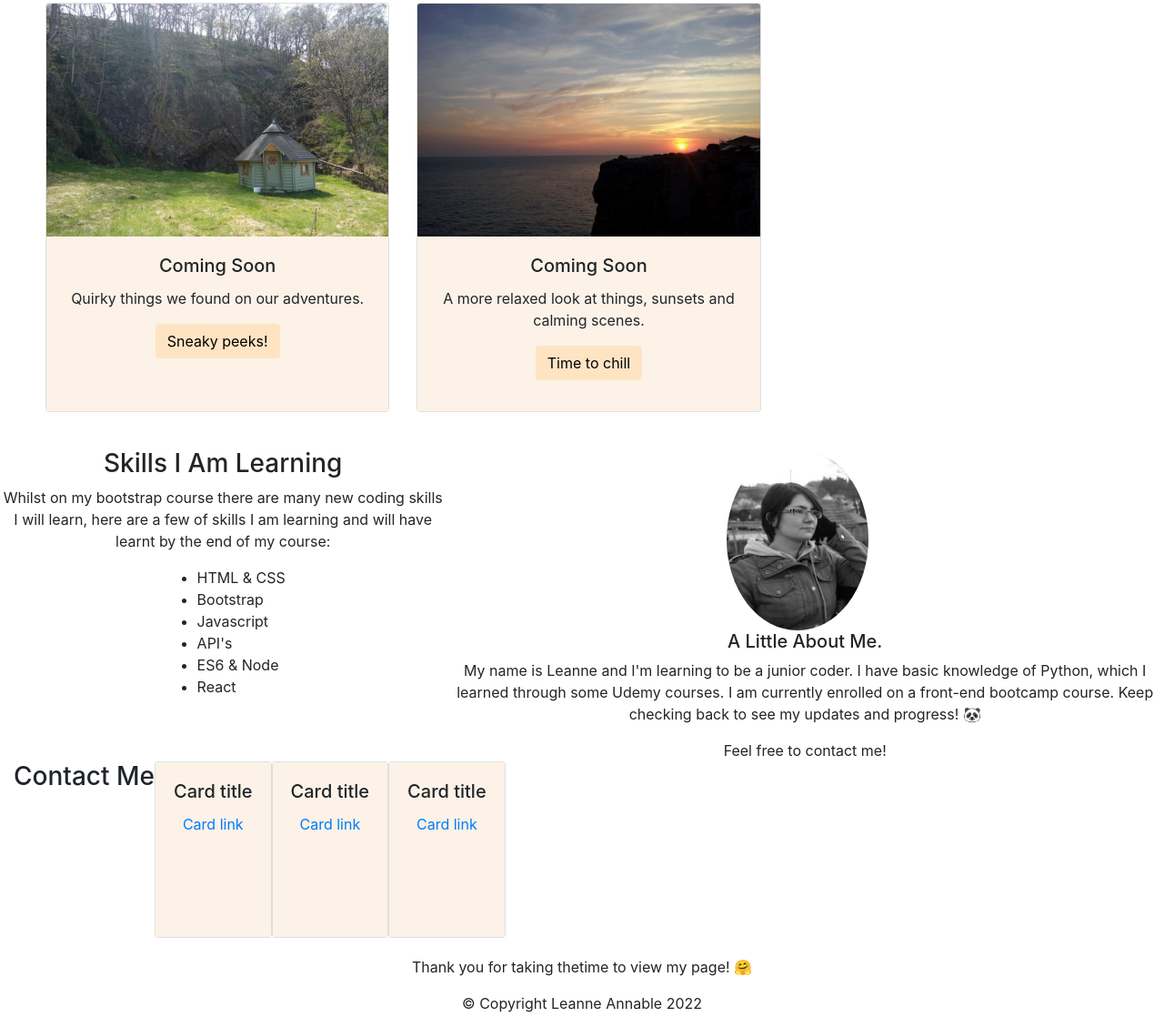
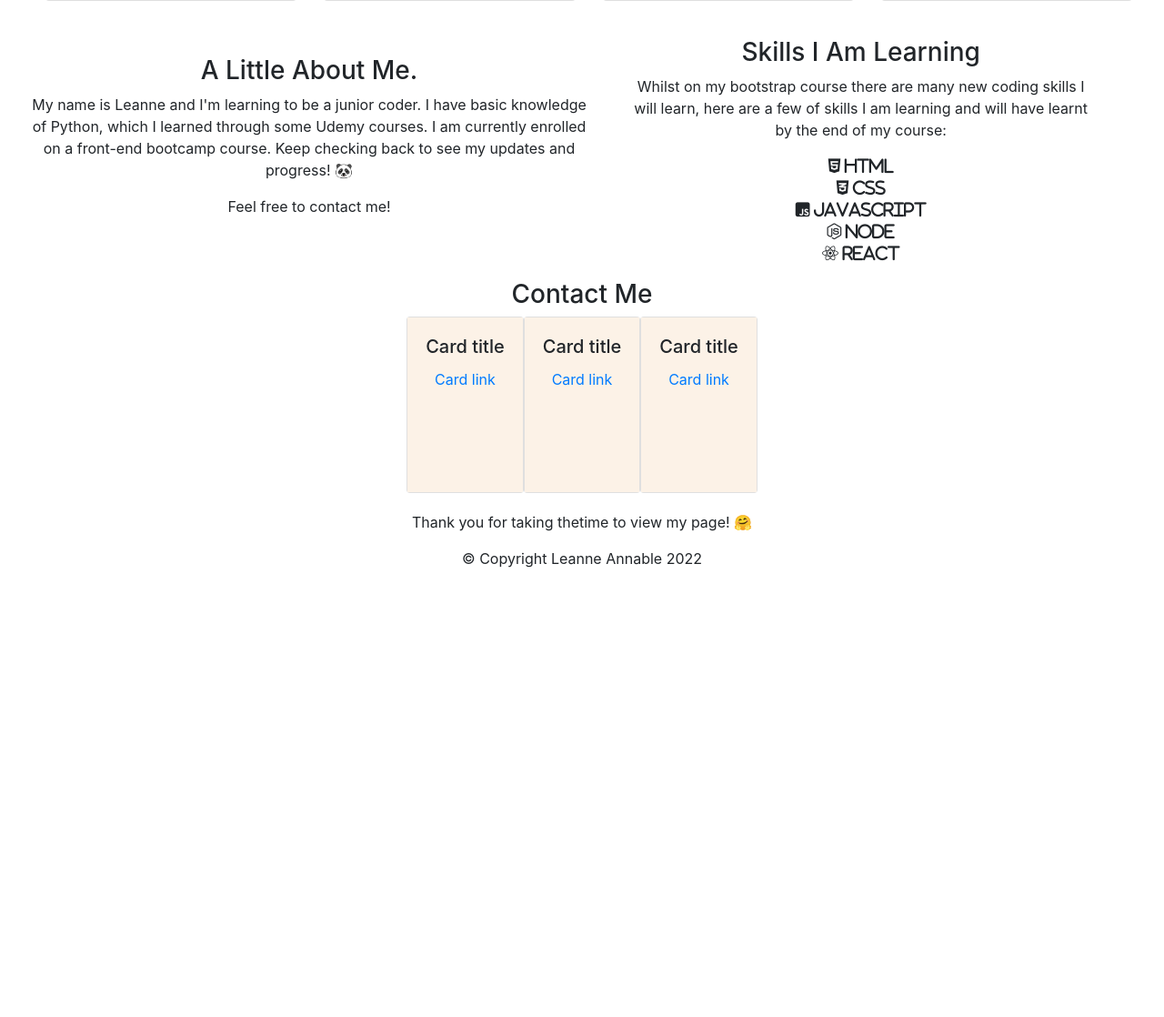
Before and after one commit to Leanne-Annable/Bootstrap-Portfolio, a plain HTML site: page index.html in a window 1280 px wide. Shown: the part 975-2093 px from the top of the page at 91% size. After the commit the page ends 1617 px from the top, so only its background shows below. Drawn offline with nearby package versions, Linux system fonts and the light colour scheme.

Commit message:
adjusted layout and added font-awesome icons to skills

```diff
--- a/CSS/style.css
+++ b/CSS/style.css
@@ -2,13 +2,19 @@
 .custom-nav{
     position: fixed;
     width: 100%;
-    background-color:rgba(255, 255, 255, 0.85) !important;
+    background-color:rgba(255, 255, 255, 0.9) !important;
     z-index: 10;
+}
+
+.navbar-brand{
+    font-size: 1.8em;
+    font-weight: 620;
 }
 
 .navbar-nav{
     margin-left: auto;
     margin-right: 0 !important;
+    font-size: 1.4em;
 }
 
 
@@ -18,24 +24,35 @@
     background-image: url(../images/Sunset-Fuji.jpg);
     background-size: cover;
     background-position: center;
-    height:400px;
+    justify-content: space-evenly;
 }
 
 .hero-custom {
     display: flex;
     height: 290px;
+    width: 100%;
     justify-content: space-between;
     padding-right: 50px;
-    padding-top: 15px;
+    padding-top: 30px;
     margin-left: 20px;
+    margin-right: 20px;
+}
+.container{
+    width: 100%;
 }
 
 .display-4{
+    text-align: end;
     font-size: 4em;
     font-weight:600;
     color:ghostwhite;
 }
 
+#portrait {
+    height: 250px;
+    margin: 20px;
+    border-radius: 50%;
+}
 
 /* projects section */
 .section-heading {
@@ -55,11 +72,6 @@
     position: relative;
     display: flex;
     margin-bottom: 20px;
-}
-
-.card-container{
-    /* padding-left: 15px;
-    padding-right: 15px; */
 }
 
 .card-img-top{
@@ -84,35 +96,49 @@
     border-color: bisque;
 }
 
+.btn:hover {
+
+}
+
 /* skills/about me sections */
 .about-me {
     display: flex;
+    flex-wrap: wrap;
+}
+
+.about {
+    text-align: center;
+    margin-left: 20px;
+    margin-right: 10px;
+    margin-top: 20px;
+    margin-bottom: 20px;
 }
 
 .skills{
     text-align: center;
+    margin-left: 10px;
+    margin-right: 20px;
+
 }
 
-.skills ul{
-    display: inline-block;
+.skill-list{
+    text-align: center;
+    list-style: none;
+    padding-left: 0;
 }
 
-.skills li{
-    text-align: left ;
+.fab {
+    font-size: large;
 }
 
-.about {
-    text-align: center;
-}
 
-#portrait {
-    height: 200px;
-    border-radius: 50%;
-}
+
+
 /* contact me section */
 
-.contact-me{
-    display: inline-flex;
+.card-section{
+    display: flex;
+    justify-content: center;
 }
 
 /* footer section */
--- a/index.html
+++ b/index.html
@@ -12,6 +12,7 @@
 
     <!-- font-awesome CSS -->
     <link rel="stylesheet" href="https://cdnjs.cloudflare.com/ajax/libs/font-awesome/4.7.0/css/font-awesome.min.css">
+    <script src="https://kit.fontawesome.com/79df7ed02a.js" crossorigin="anonymous"></script>
 
     <!-- custom CSS -->
     <link rel="stylesheet" href="CSS/style.css">
@@ -21,7 +22,7 @@
 <body>
     <!-- Header/navigation -->
     <nav class="navbar navbar-expand-lg navbar-light bg-light custom-nav">
-        <a class="navbar-brand" href="#">My Portfolio</a>
+        <h1 class="navbar-brand">My Portfolio</h1>
         <button class="navbar-toggler" type="button" data-toggle="collapse" data-target="#navbarSupportedContent"
             aria-controls="navbarSupportedContent" aria-expanded="false" aria-label="Toggle navigation">
             <span class="navbar-toggler-icon"></span>
@@ -44,9 +45,9 @@
 
     <!-- Hero / Jumbotron -->
     <div class="jumbotron jumbotron-fluid jumbotron-custom">
-
-        <div class="container hero-custom">
-            <h1 class="display-4">Hi! I'm Leanne.</h1>
+        <div class="container container-fluid hero-custom">
+            <img class="align-self-center mr-3" src="images/me-bridge.jpg" id="portrait">
+            <h1 class="display-4">Hi! I'm Leanne</h1>
         </div>
     </div>
 
@@ -54,7 +55,7 @@
     <div class="container-fluid content" id="work">
         <h2 class="section-heading">My Projects</h2>
         <div class="row projects-section">
-            <div class="card-container col-lg-4 col-md-5 col-sm-12">
+            <div class="card-container col-lg-3 col-md-6 col-sm-12">
                 <div class="card">
                     <img class="card-img-top" src="images/Feeding-deer.jpg" alt="Me feeding a deer in Nara">
                     <div class="card-body">
@@ -64,7 +65,7 @@
                     </div>
                 </div>
             </div>
-            <div class="card-container col-lg-4 col-md-5 col-sm-12">
+            <div class="card-container col-lg-3 col-md-6 col-sm-12">
                 <div class="card">
                     <img class="card-img-top" src="images/raman-breakfast-bowl.jpg" alt="Bowl of Ramen">
                     <div class="card-body">
@@ -74,7 +75,7 @@
                     </div>
                 </div>
             </div>
-            <div class="card-container col-lg-4 col-md-5 col-sm-12">
+            <div class="card-container col-lg-3 col-md-6 col-sm-12">
                 <div class="card">
                     <img class="card-img-top" src="images/Osaka-skyline.jpg" alt="Osaka Skyline">
                     <div class="card-body">
@@ -84,7 +85,7 @@
                     </div>
                 </div>
             </div>
-            <div class="card-container col-lg-4 col-md-5 col-sm-12">
+            <div class="card-container col-lg-3 col-md-6 col-sm-12">
                 <div class="card">
                     <img class="card-img-top" src="images/honeymoon-hut.jpg" alt="Card image cap">
                     <div class="card-body">
@@ -94,44 +95,15 @@
                     </div>
                 </div>
             </div>
-            <div class="card-container col-lg-4 col-md-5 col-sm-12">
-                <div class="card">
-                    <img class="card-img-top" src="images/Menorca-sunset.jpg" alt="Card image cap">
-                    <div class="card-body">
-                        <h5 class="card-title">Coming Soon</h5>
-                        <p class="card-text">A more relaxed look at things, sunsets and calming scenes.</p>
-                        <a href="coming-soon.html" class="btn btn-primary" target="_blank">Time to chill</a>
-                    </div>
-                </div>
-            </div>
         </div>
     </div>
     </div>
 
-
-    <!-- skills i expect to learn -->
+    <!-- about me to be in the same row as skills -->
     <div class="about-me">
-        <div class="skills"id="skills">
-            <div class="learning">
-                <h3>Skills I Am Learning</h3>
-                <p class="skills-text">Whilst on my bootstrap course there are many new coding skills I will learn, here are a few of skills I am learning and will have learnt by the end of my course:</p>
-                <ul class="skill-list">
-                    <li>HTML & CSS</li>
-                    <li>Bootstrap</li>
-                    <li>Javascript</li>
-                    <li>API's</li>
-                    <li>ES6 & Node</li>
-                    <li>React</li>
-                    <br>
-                </ul>
-            </div>
-        </div>
-
-        <!-- about me to be in the same row as skills -->
-        <div class="about" id="about">
-            <img class="align-self-center mr-3" src="images/me-bridge.jpg" id="portrait">
+        <div class="about col-lg-6 col-md-6 col-sm-12" id="about">
             <div class="media-body">
-                <h5 class="mt-0">A Little About Me.</h5>
+                <h3 class="mt-0">A Little About Me.</h3>
                 <p>My name is Leanne and I'm learning to be a junior coder.
                     I have basic knowledge of Python, which I learned through some Udemy courses.
                     I am currently enrolled on a front-end bootcamp course.
@@ -139,11 +111,33 @@
                 <p class="mb-0">Feel free to contact me!</p>
             </div>
         </div>
+
+    <!-- skills i expect to learn -->
+
+        <div class="skills col-lg-5 col-md-5 col-sm-12"id="skills">
+            <div class="learning">
+                <h3>Skills I Am Learning</h3>
+                <p class="skills-text">Whilst on my bootstrap course there are many new coding skills I will learn, here are a few of skills I am learning and will have learnt by the end of my course:</p>
+                <ul class="skill-list">
+                    <li><i class="fab fa-html5 fa-4x"> HTML</i></li>
+                    <li><i class="fab fa-css3-alt fa-4x"> CSS</i></li>
+                    <li><i class="fab fa-js-square fa-4x"> JavaScript</i></li>
+                    <li><i class="fab fa-node-js fa-4x"> Node</i></li>
+                    <li><i class="fab fa-react fa-4x"> React</i></li>
+                </ul>
+            </div>
+        </div>
     </div>
 
+
+
+
+        <!-- footer -->
+    <div class="container footer">
             <!-- Contact me -->
         <div class="container contact-me" id="contact">
             <h3 class="contact-head">Contact Me</h3>
+            <div class="card-section">
                 <div class="card">
                     <div class="card-body">
                         <h5 class="card-title">Card title</h5>
@@ -163,8 +157,7 @@
                     </div>
                 </div>
             </div>
-        <!-- footer -->
-    <div class="container footer">
+        </div>
         <div>
             <p>Thank you for taking thetime to view my page! 🤗</p>
             <p>&copy Copyright Leanne Annable 2022</p>
```
Lines whose indentation alone changed are shown as unchanged.
